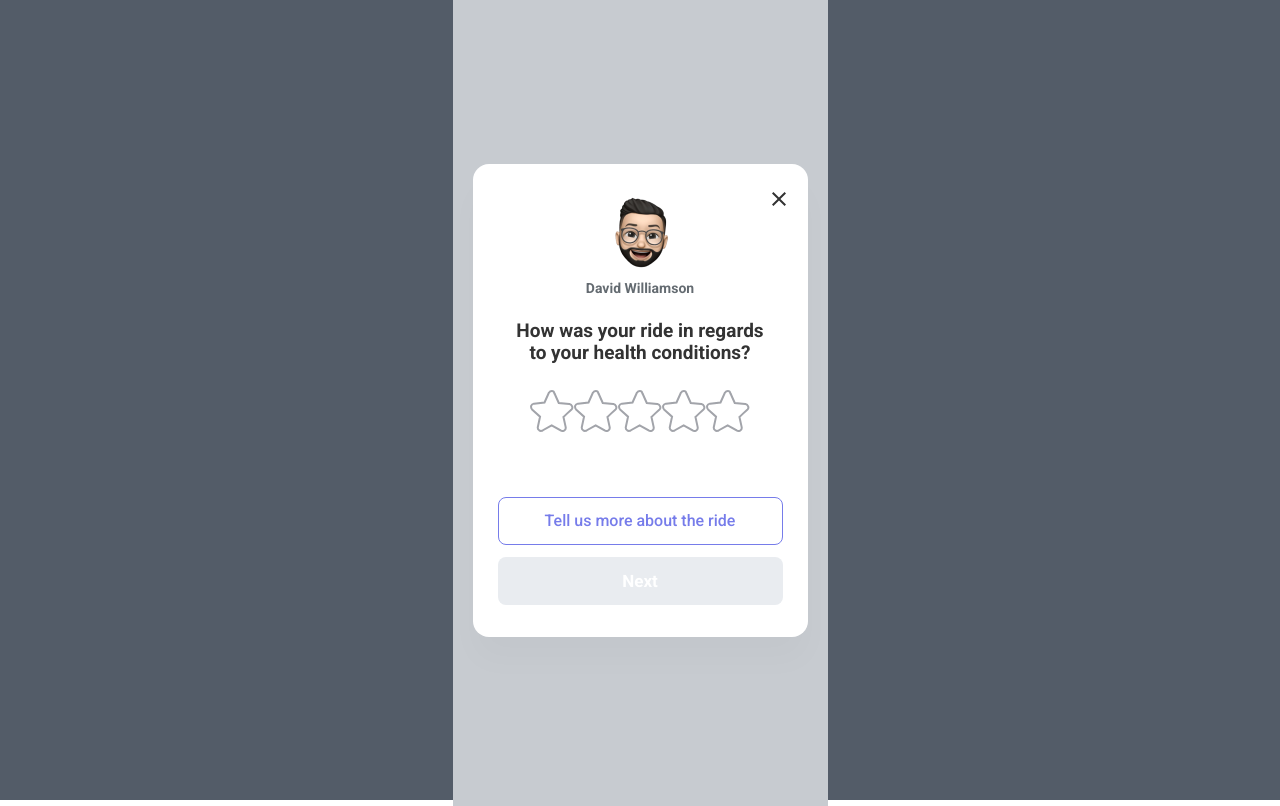
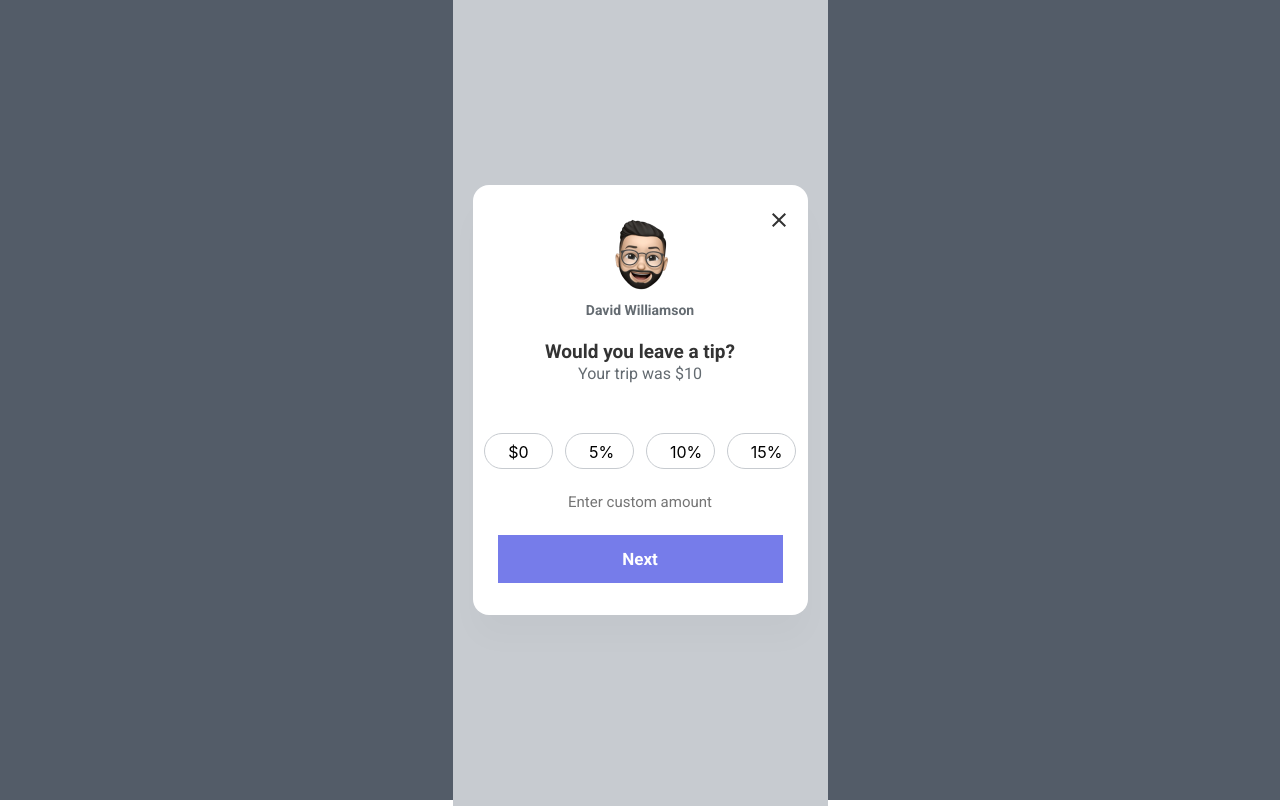
Before and after one commit to JunctionX-Seoul-Caffeine/Calmmuter, a React (Create React App) app: page /rate in a window 1280 px wide. Built offline with nearby package versions, Linux system fonts and the light colour scheme.

Commit message:
팁주는 폼 완성

```diff
--- a/src/pages/RatePage.js
+++ b/src/pages/RatePage.js
@@ -65,7 +65,7 @@ const FirstStage = ({ setStage, stage, setModalOpened }) => {
         <div className="first-profile-photo"></div>
         <div className="first-profile-name">David Williamson</div>
       </div>
-      <div className="first-qeustion">How was your ride in regards to your health conditions?</div>
+      <div className="first-question">How was your ride in regards to your health conditions?</div>
       <StarCounter rating={rating} setRating={setRating} />
       <div className="first-button-wrapper">
         <button
@@ -160,8 +160,58 @@ const DetailRideModal = ({ setModalOpened }) => {
   );
 };
 
-const SecondStage = () => {
-  return <></>;
+const SecondStage = ({ stage, setStage }) => {
+  const tips = ["$0", "5%", "10%", "15%"];
+  const [selectedTip, setSelectedTips] = useState("");
+
+  function tipCheck(tip, selectedTip) {
+    if (tip === selectedTip) return "able";
+    else return "tip-disable";
+  }
+
+  return (
+    <>
+      <div className="first-profile-wrapper">
+        <div className="first-profile-photo"></div>
+        <div className="first-profile-name">David Williamson</div>
+      </div>
+      <div className="second-title-wrapper">
+        <div className="second-title">Would you leave a tip?</div>
+        <div className="second-subtitle">Your trip was $10</div>
+      </div>
+      <div className="second-tip-wrapper">
+        {tips.map((tip, idx) => (
+          <div
+            className={`tip-button ${tipCheck(tip, selectedTip)}`}
+            onClick={() => {
+              setSelectedTips(tip);
+            }}
+            key={idx}
+          >
+            {tip}
+          </div>
+        ))}
+      </div>
+      <div className="second-tip-write-wrapper">
+        <input
+          placeholder="Enter custom amount"
+          onChange={(e) => {
+            setSelectedTips(e.target.value);
+          }}
+        />
+      </div>
+      <div className="first-button-wrapper">
+        <button
+          className={`first-next-button able`}
+          onClick={() => {
+            setStage(3);
+          }}
+        >
+          Next
+        </button>
+      </div>
+    </>
+  );
 };
 
 const ThirdStage = () => {
@@ -169,7 +219,7 @@ const ThirdStage = () => {
 };
 
 function RatePage() {
-  const [stage, setStage] = useState(1);
+  const [stage, setStage] = useState(2);
   const [modalOpened, setModalOpened] = useState(false);
   const history = useHistory();
 
@@ -178,7 +228,7 @@ function RatePage() {
       case 1:
         return <FirstStage stage={stage} setStage={setStage} setModalOpened={setModalOpened} />;
       case 2:
-        return <SecondStage />;
+        return <SecondStage stage={stage} setStage={setStage} />;
       case 3:
         return <ThirdStage />;
       default:
--- a/src/styles/RatePage.css
+++ b/src/styles/RatePage.css
@@ -62,7 +62,7 @@
   color: #646b71;
 }
 
-.first-qeustion {
+.first-question {
   margin: auto;
   margin-bottom: 26px;
   width: 248px;
@@ -182,7 +182,6 @@ button {
 .able {
   cursor: pointer;
   background: #767cea;
-  border-radius: 8px;
 }
 
 .first-button-wrapper {
@@ -414,3 +413,96 @@ input:focus {
 #modal-okay-button {
   width: 137.9px;
 }
+
+.second-title-wrapper {
+  display: flex;
+  flex-direction: column;
+  align-items: center;
+  justify-content: center;
+  margin-bottom: 48px;
+}
+.second-title {
+  font-family: Roboto;
+  font-style: normal;
+  font-weight: bold;
+  font-size: 19px;
+  line-height: 22px;
+  /* identical to box height, or 116% */
+
+  /* Black */
+
+  color: #333333;
+}
+
+.second-subtitle {
+  font-family: Roboto;
+  font-style: normal;
+  font-weight: normal;
+  font-size: 16px;
+  line-height: 22px;
+  /* identical to box height, or 137% */
+
+  /* Gray1 */
+
+  color: #646b71;
+}
+
+.second-tip-wrapper {
+  width: 100%;
+  height: 36px;
+  display: flex;
+  align-items: center;
+  justify-content: space-evenly;
+  margin-bottom: 15px;
+}
+
+.tip-button {
+  display: flex;
+  flex-direction: row;
+  align-items: flex-start;
+  padding: 8px 23px;
+
+  width: 69px;
+  height: 36px;
+
+  /* Gray3 */
+
+  border: 1px solid #c7cbd0;
+  box-sizing: border-box;
+  border-radius: 20px;
+}
+
+.tip-disable {
+  background-color: #fff;
+}
+
+.second-tip-write-wrapper {
+  width: 100%;
+  height: 36px;
+  display: flex;
+  align-items: center;
+  justify-content: center;
+  margin-bottom: 15px;
+}
+
+.second-tip-write-wrapper > input:nth-child(1) {
+  outline: none;
+  border: none;
+
+  font-family: Roboto;
+  font-style: normal;
+  font-weight: normal;
+  font-size: 15px;
+  line-height: 18px;
+  /* identical to box height */
+
+  text-align: center;
+
+  /* Gray2 */
+
+  color: #a2a4aa;
+}
+
+.second-tip-write-wrapper > input:nth-child(1):focus {
+  color: #333;
+}
```
